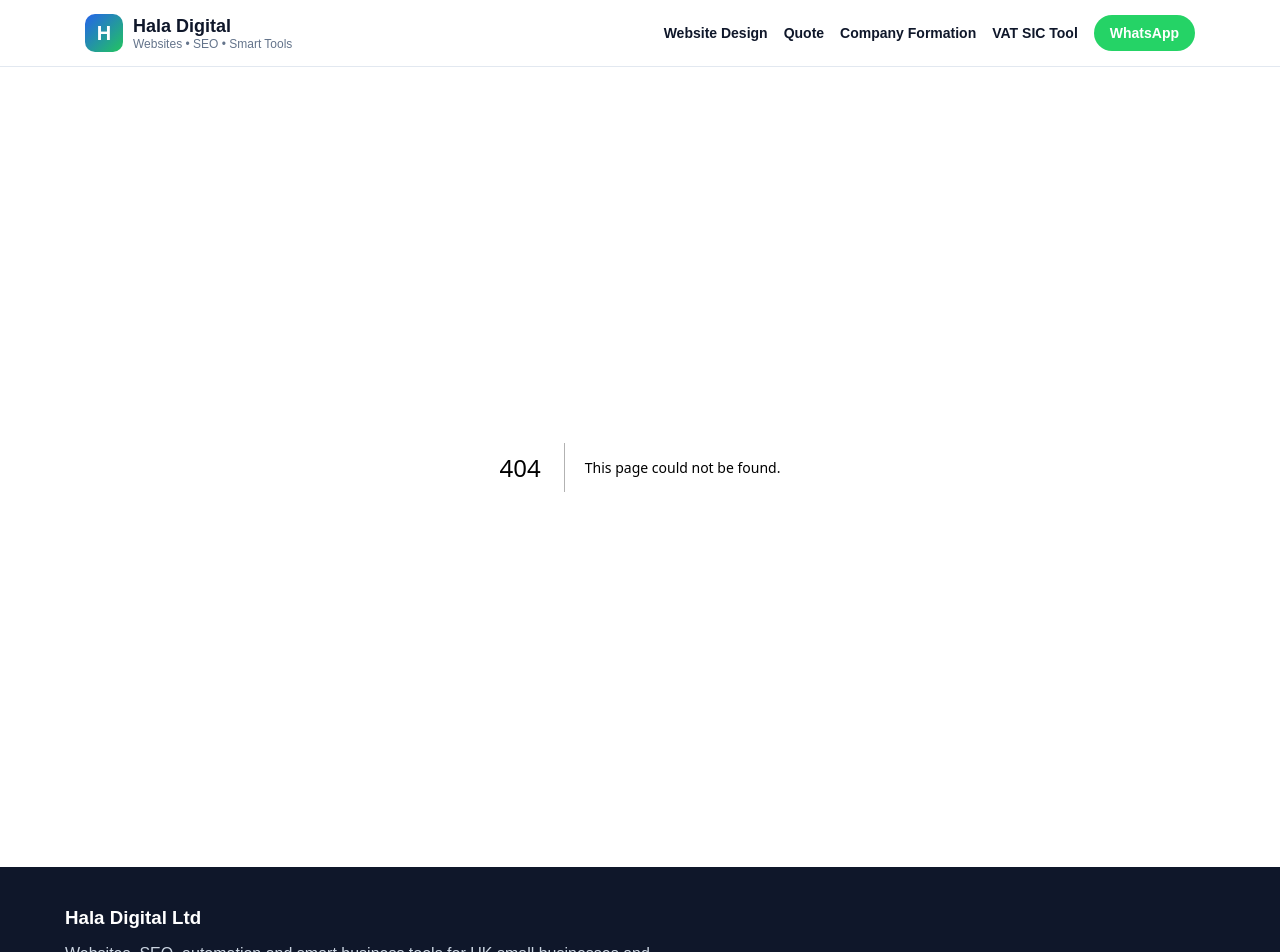
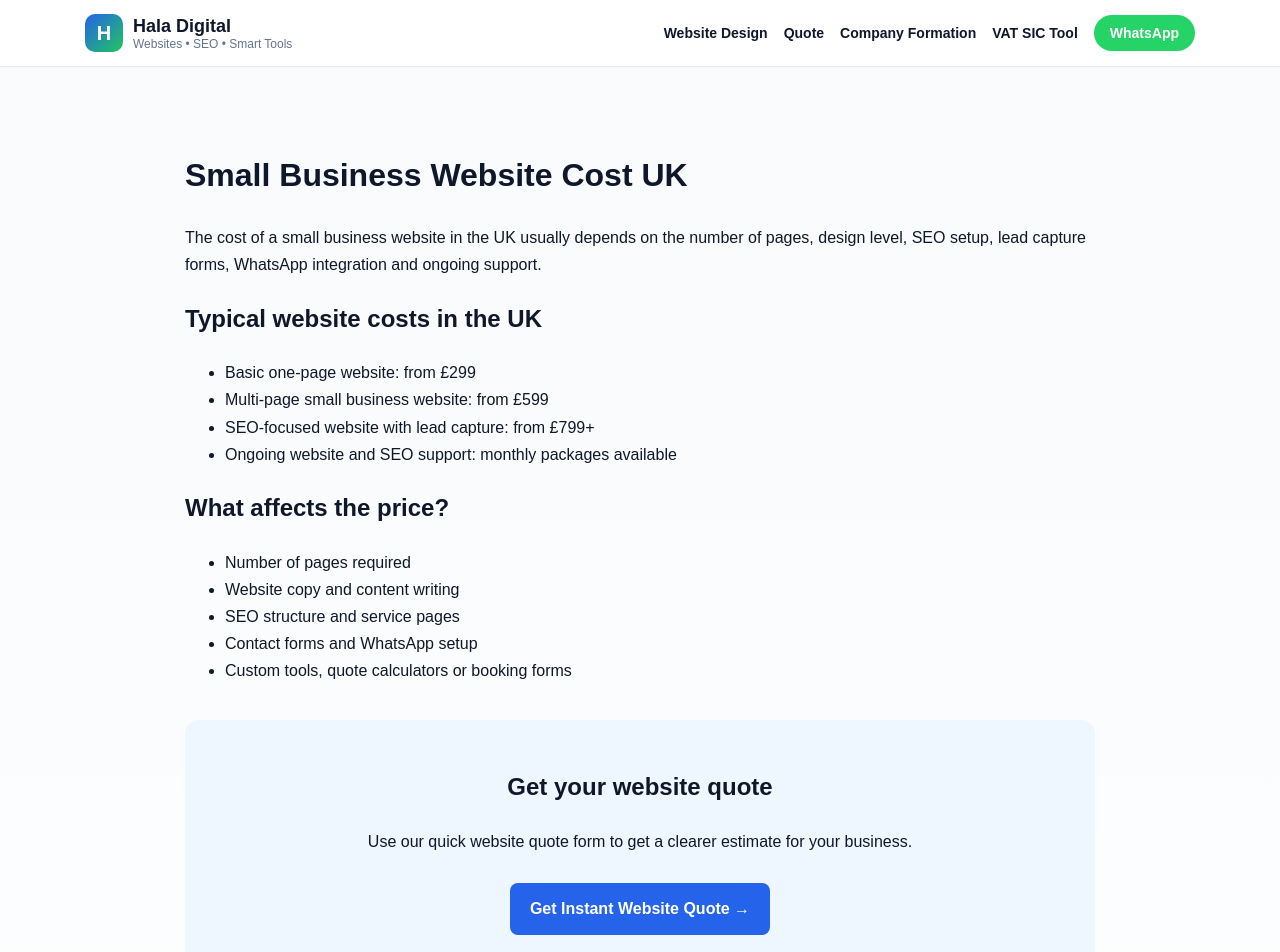
Before and after one commit to HalaDigitalLtd/uktaxcalculator-app, a Next.js app: page /small-business-website-cost-uk in a window 1280 px wide. Before the commit this address had no page. Shown: the top 952 px of the page. Built offline with nearby package versions, Linux system fonts and the light colour scheme.

Commit message:
Add small business website cost SEO page

```diff
--- /dev/null
+++ b/app/small-business-website-cost-uk/page.tsx
@@ -0,0 +1,57 @@
+export default function WebsiteCostPage() {
+  return (
+    <div style={{ maxWidth: "950px", margin: "0 auto", padding: "60px 20px", fontFamily: "Arial", lineHeight: 1.7, color: "#0f172a" }}>
+      <h1>Small Business Website Cost UK</h1>
+
+      <p>
+        The cost of a small business website in the UK usually depends on the number of pages, design level, SEO setup,
+        lead capture forms, WhatsApp integration and ongoing support.
+      </p>
+
+      <h2>Typical website costs in the UK</h2>
+      <ul>
+        <li>Basic one-page website: from £299</li>
+        <li>Multi-page small business website: from £599</li>
+        <li>SEO-focused website with lead capture: from £799+</li>
+        <li>Ongoing website and SEO support: monthly packages available</li>
+      </ul>
+
+      <h2>What affects the price?</h2>
+      <ul>
+        <li>Number of pages required</li>
+        <li>Website copy and content writing</li>
+        <li>SEO structure and service pages</li>
+        <li>Contact forms and WhatsApp setup</li>
+        <li>Custom tools, quote calculators or booking forms</li>
+      </ul>
+
+      <div style={{ marginTop: "35px", padding: "28px", background: "#eef6ff", borderRadius: "14px", textAlign: "center" }}>
+        <h2>Get your website quote</h2>
+        <p>Use our quick website quote form to get a clearer estimate for your business.</p>
+
+        <a
+          href="/quote"
+          style={{
+            display: "inline-block",
+            marginTop: "12px",
+            padding: "12px 20px",
+            background: "#2563eb",
+            color: "white",
+            borderRadius: "8px",
+            textDecoration: "none",
+            fontWeight: "bold",
+          }}
+        >
+          Get Instant Website Quote →
+        </a>
+      </div>
+
+      <h2>Related pages</h2>
+      <ul>
+        <li><a href="/website-design-for-small-business-uk">Website Design for Small Businesses</a></li>
+        <li><a href="/accountant-website-design-uk">Website Design for Accountants</a></li>
+        <li><a href="/company-formation">Company Formation</a></li>
+      </ul>
+    </div>
+  );
+}
```
